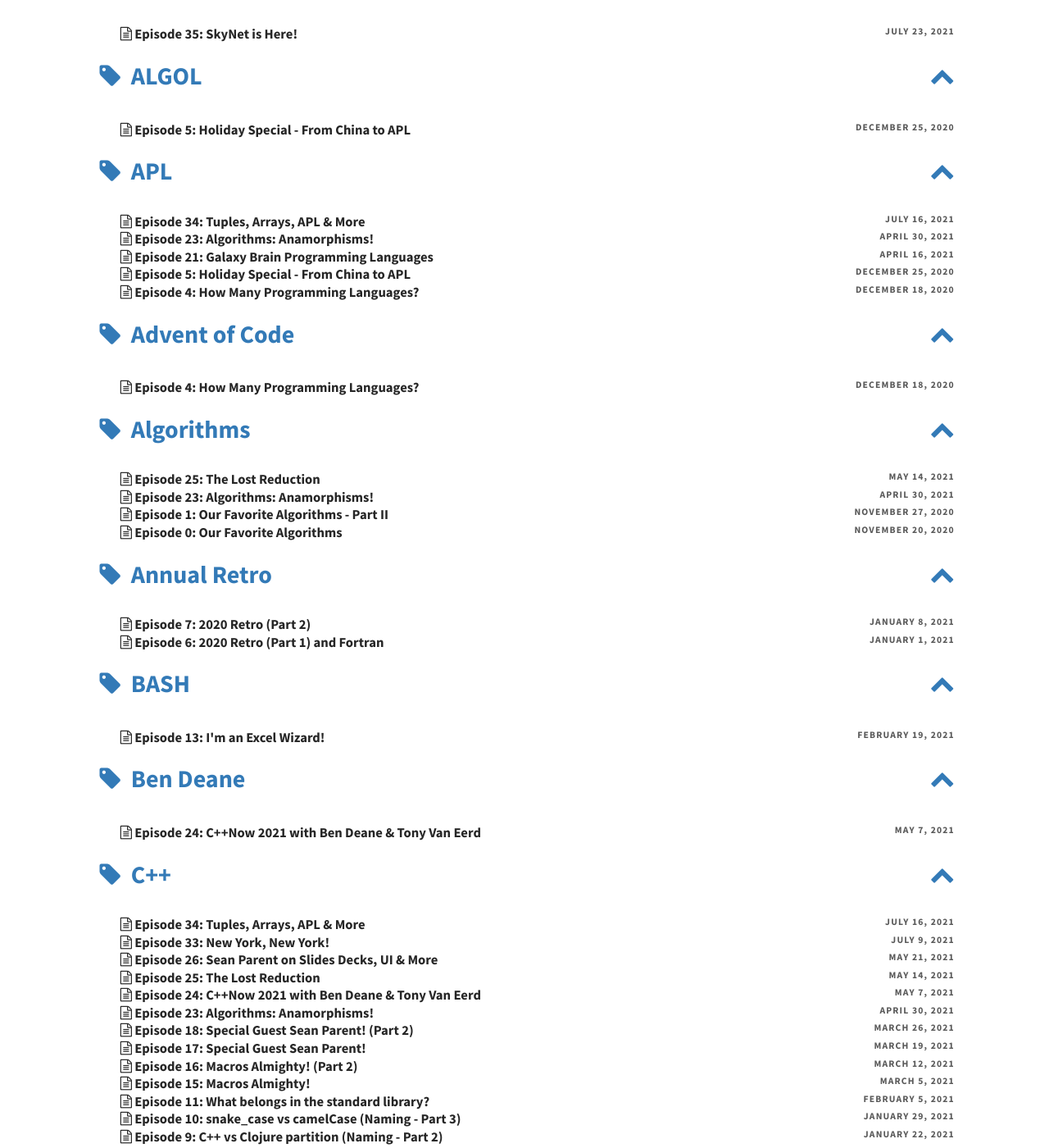
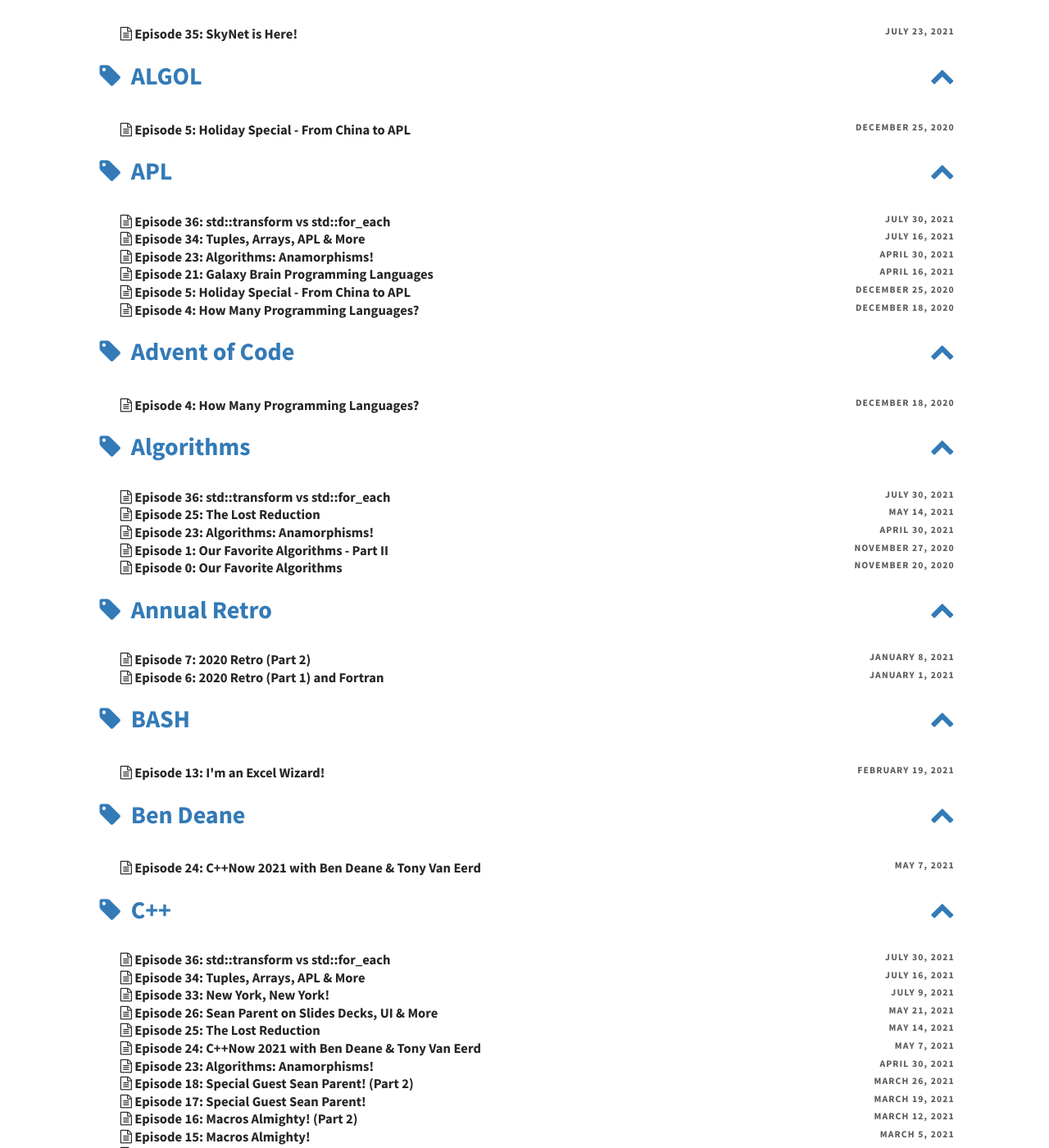
Before and after one commit to codereport/adsp2, a Jekyll site: the page built from pages/tags.md, in a window 1280 px wide and 1400 px high, scrolled down 660 px. Shown: the whole window at 82% size. Built offline with Jekyll 4.4.1, drawn with Linux system fonts in a browser that asks for light colours; some of the changed lines change nothing that is shown.

Commit message:
Episode 36

```diff
--- /dev/null
+++ b/_posts/2021-07-30-Episode-36.md
@@ -0,0 +1,49 @@
+---
+layout: post
+title: "Episode 36: std::transform vs std::for_each"
+tags: [C++, Algorithms, APL]
+excerpt_separator: <!--more-->
+---
+
+<div id="buzzsprout-player-8947946"></div>
+<script src="https://www.buzzsprout.com/1501960/8947946-episode-36-std-transform-vs-std-for_each.js?container_id=buzzsprout-player-8947946&player=small" type="text/javascript" charset="utf-8"></script>
+
+<br>In this episode, Conor and Bryce talk about `std::for_each` vs `std::transform`, a ton of algorithms and a little bit of APL.
+
+<!--more-->
+
+### Show Notes
+
+**Date Recorded:** 2021-06-30 <br>
+**Date Released:** 2021-07-30
+
+* [Bryce's Live C++ Coding](https://gist.github.com/brycelelbach/e66c7d7612cefba2ba86bfef8ce30a62)
+* [Conor's Live APL Coding](https://tryapl.org/?clear&q=%E2%8A%A2%C3%B7%E2%8C%8A%2F&run) and [an example](https://tryapl.org/?clear&q=(%E2%8A%A2%C3%B7%E2%8C%8A%2F)10%205%2020%2017%209&run)
+* [C++ `std::for_each`](https://en.cppreference.com/w/cpp/algorithm/for_each)
+* [C++ `std::transform`](https://en.cppreference.com/w/cpp/algorithm/transform)
+* [C++20 `std::ranges::transform`](https://en.cppreference.com/w/cpp/algorithm/ranges/transform)
+* [C++20 `std::views::transform`](https://en.cppreference.com/w/cpp/ranges/transform_view)
+* [C++ range-based `for` loop](https://en.cppreference.com/w/cpp/language/range-for)
+* [C++ Seasoning by Sean Parent](https://www.youtube.com/watch?v=W2tWOdzgXHA)
+* [C++ `std::replace`](https://en.cppreference.com/w/cpp/algorithm/replace)
+* [C++ `std::replace_copy`](https://en.cppreference.com/w/cpp/algorithm/replace_copy)
+* [C++ `std::mismatch`](https://en.cppreference.com/w/cpp/algorithm/mismatch)
+* [C++ Algorithm Hierarchy Tweet](https://twitter.com/code_report/status/1369063767418437635?s=20)
+* [C++ Algorithm Hierarchy Lightning Talk](https://www.youtube.com/watch?v=nV4uXgyDCqc)
+* [C++ `std::adjacent_difference`](https://en.cppreference.com/w/cpp/algorithm/adjacent_difference)
+* [C++ `std::sort`](https://en.cppreference.com/w/cpp/algorithm/sort)
+* [The Pursuit of Elegance by Matthew May](https://www.amazon.com/Pursuit-Elegance-Ideas-Something-Missing/dp/0385526504)
+* [C++ `std::partial_sort_copy`](https://en.cppreference.com/w/cpp/algorithm/partial_sort_copy)
+* [APL `⊢` (same or pass or identity)](https://microapl.com/apl_help/ch_020_020_755.htm)
+* [APL `÷` (divide)](https://microapl.com/apl_help/ch_020_020_080.htm)
+* [APL `⌊` (min or lesser of)](https://microapl.com/apl_help/ch_020_020_120.htm)
+* [APL `/` (reduce)](https://microapl.com/apl_help/ch_020_020_800.htm)
+* [APL forks](https://aplwiki.com/wiki/Tacit_programming#Forks)
+* [Fantasy birds - S' Combinator](https://github.com/fantasyland/fantasy-birds#starling_--b---c---d---a---b---a---c---a---d)
+
+### Intro Song Info
+
+Miss You by Sarah Jansen https://soundcloud.com/sarahjansenmusic<br>
+Creative Commons — Attribution 3.0 Unported — CC BY 3.0<br>
+Free Download / Stream: http://bit.ly/l-miss-you<br>
+Music promoted by Audio Library https://youtu.be/iYYxnasvfx8<br>
--- a/pages/episodes.md
+++ b/pages/episodes.md
@@ -9,6 +9,7 @@
 
 |   #   |                                                  Title                                                  | Release Date |
 | :---: | :-----------------------------------------------------------------------------------------------------: | :----------: |
+|  36   |      [`std::transform` vs `std::for_each`](https://adspthepodcast.com/2021/07/30/Episode-36.html)       |  2021-07-30  |
 |  35   |                [SkyNet is Here!](https://adspthepodcast.com/2021/07/23/Episode-35.html)                 |  2021-07-23  |
 |  34   |           [Tuples, Arrays, APL & More](https://adspthepodcast.com/2021/07/16/Episode-34.html)           |  2021-07-16  |
 |  33   |              [New York, New York!](https://adspthepodcast.com/2021/07/09/Episode-33.html)               |  2021-07-09  |
```
